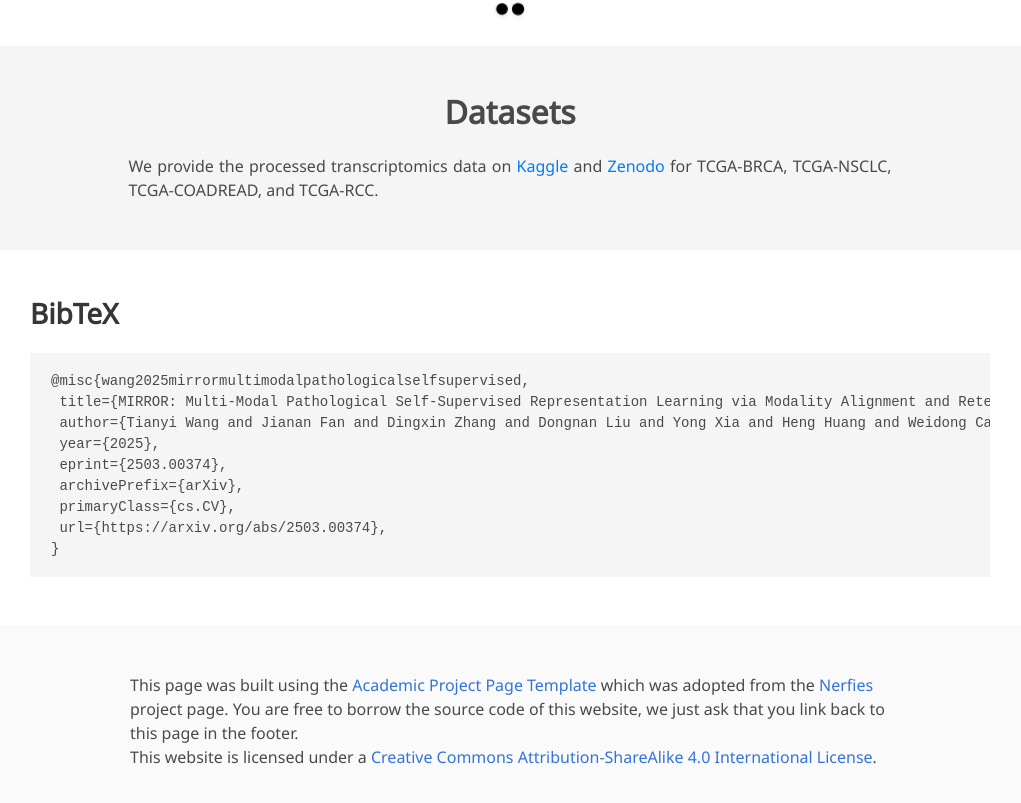
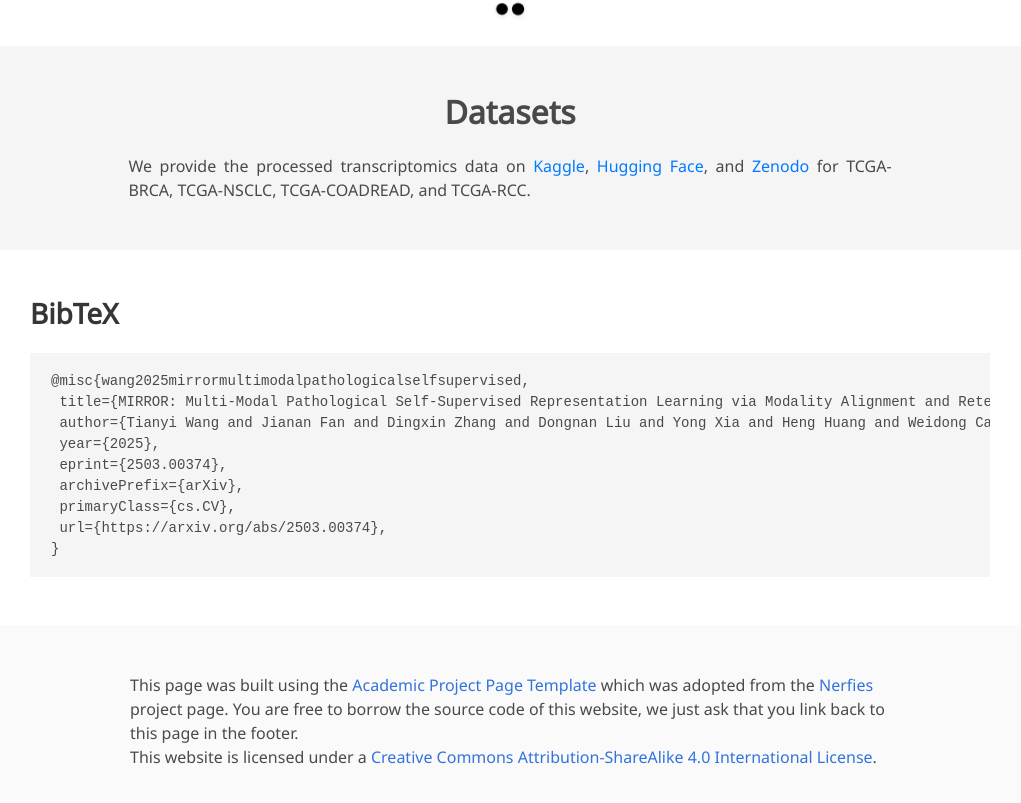
Before and after one commit to TianyiFranklinWang/MIRROR, a plain HTML site: page docs/index.html in a window 1280 px wide. Shown: the part 3896-4699 px from the top of the page, without its empty margins (130-1151 px from the left). Drawn offline with nearby package versions, Linux system fonts and the light colour scheme; some icons are missing; a web font is replaced by a local one.

Commit message:
Add Hugging Face link for processed transcriptomics data

```diff
--- a/docs/index.html
+++ b/docs/index.html
@@ -314,7 +314,8 @@
                         <p>
                             We provide the processed transcriptomics data on
                             <a href="https://www.kaggle.com/datasets/wangtyi/mirror-pruned-tcga-rnaseq-data"
-                               target="_blank" style="color: #007bff; text-decoration: none;">Kaggle</a> and
+                               target="_blank" style="color: #007bff; text-decoration: none;">Kaggle</a>, <a href="https://huggingface.co/datasets/Franklin2001/MIRROR_Pruned_TCGA_RNASeq_Data"
+                               target="_blank" style="color: #007bff; text-decoration: none;">Hugging Face</a>, and
                             <a href="https://zenodo.org/records/15043064" target="_blank"
                                style="color: #007bff; text-decoration: none;">Zenodo</a>
                             for TCGA-BRCA, TCGA-NSCLC, TCGA-COADREAD, and TCGA-RCC.
```
